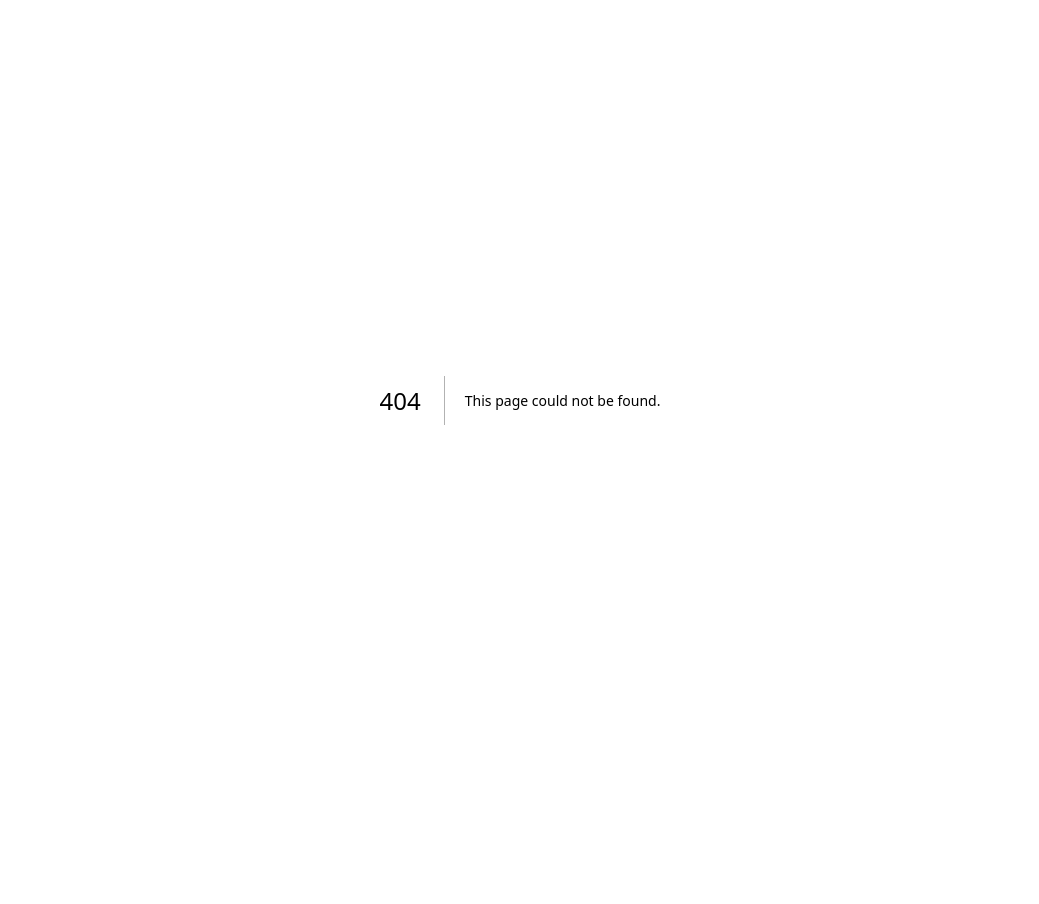
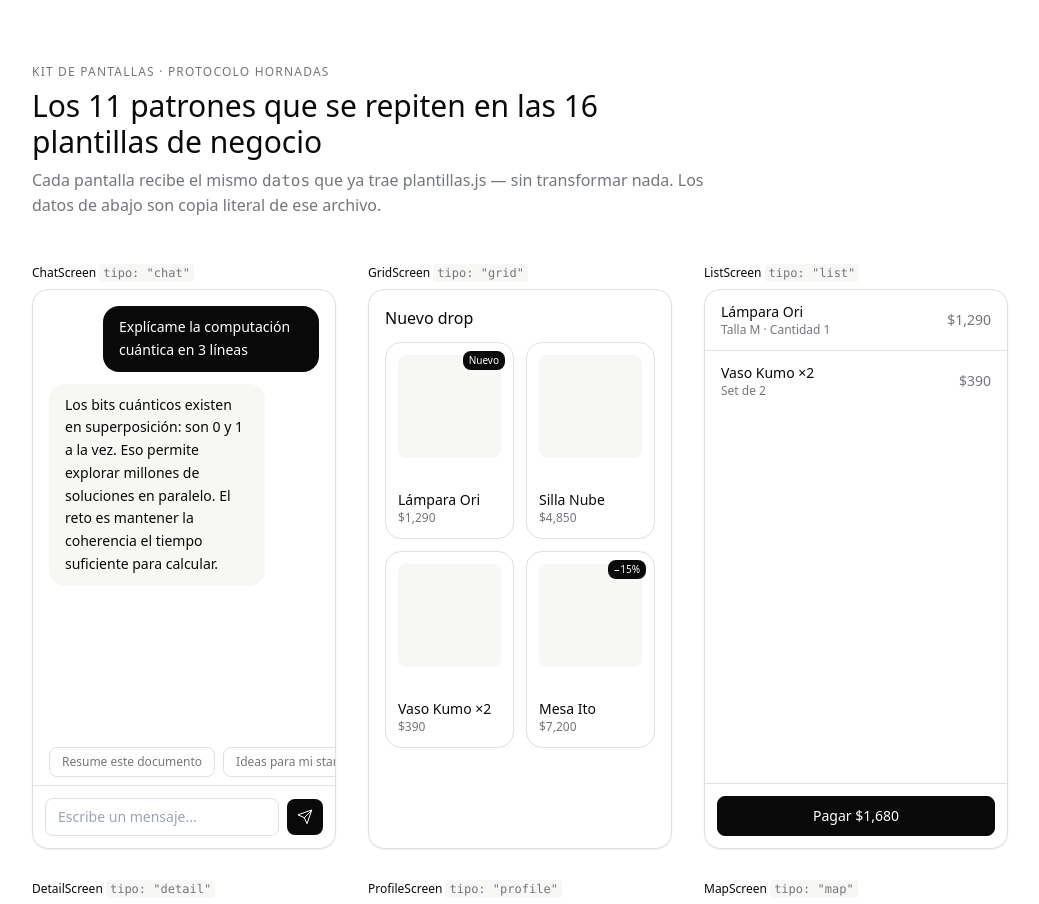
Before and after one commit to turbillon50/catalogo-compoentes, a Next.js app: page /screens in a window 1280 px wide. Before the commit this address had no page. Shown: the top 904 px of the page, without its empty margins (120-1159 px from the left). Before the commit the page ends 800 px from the top, so only its background shows below. Built offline with nearby package versions, Linux system fonts and the light colour scheme.

Commit message:
feat: pagina /screens — showcase en vivo de los 11 tipos con datos reales

```diff
--- /dev/null
+++ b/app/screens/page.tsx
@@ -0,0 +1,121 @@
+"use client";
+
+import { motion } from "framer-motion";
+import { ChatScreen } from "@/components/screens/ChatScreen";
+import { GridScreen } from "@/components/screens/GridScreen";
+import { ListScreen } from "@/components/screens/ListScreen";
+import { DetailScreen } from "@/components/screens/DetailScreen";
+import { ProfileScreen } from "@/components/screens/ProfileScreen";
+import { MapScreen } from "@/components/screens/MapScreen";
+import { DashboardScreen } from "@/components/screens/DashboardScreen";
+import { PlayerScreen } from "@/components/screens/PlayerScreen";
+import { CalendarScreen } from "@/components/screens/CalendarScreen";
+import { FeedScreen } from "@/components/screens/FeedScreen";
+import { LoginScreen } from "@/components/screens/LoginScreen";
+import {
+  chatDemo,
+  gridDemo,
+  listDemo,
+  detailDemo,
+  profileDemo,
+  mapDemo,
+  dashboardDemo,
+  playerDemo,
+  calendarDemo,
+  feedDemo,
+  loginDemo,
+} from "@/lib/sample-data";
+
+function Phone({ label, tipo, children }: { label: string; tipo: string; children: React.ReactNode }) {
+  return (
+    <div>
+      <p className="mb-2 text-xs text-[var(--vfc-fg-muted)]">
+        <span className="font-medium text-[var(--vfc-fg)]">{label}</span>{" "}
+        <code className="rounded bg-[var(--vfc-surface-2)] px-1 py-0.5">tipo: &quot;{tipo}&quot;</code>
+      </p>
+      <div className="h-[560px] overflow-hidden rounded-vfc-lg border border-[var(--vfc-border)] bg-[var(--vfc-surface)] shadow-vfc">
+        {children}
+      </div>
+    </div>
+  );
+}
+
+const stagger = { hidden: {}, show: { transition: { staggerChildren: 0.06 } } };
+const item = { hidden: { opacity: 0, y: 8 }, show: { opacity: 1, y: 0, transition: { duration: 0.24 } } };
+
+export default function ScreensShowcase() {
+  return (
+    <motion.main variants={stagger} initial="hidden" animate="show" className="mx-auto max-w-5xl px-6 py-16">
+      <motion.header variants={item} className="mb-12 max-w-2xl">
+        <p className="mb-2 text-xs font-medium uppercase tracking-widest text-[var(--vfc-fg-muted)]">
+          Kit de Pantallas · Protocolo Hornadas
+        </p>
+        <h1 className="text-3xl font-medium text-[var(--vfc-fg)]">
+          Los 11 patrones que se repiten en las 16 plantillas de negocio
+        </h1>
+        <p className="mt-2 text-[var(--vfc-fg-muted)]">
+          Cada pantalla recibe el mismo <code>datos</code> que ya trae plantillas.js — sin transformar
+          nada. Los datos de abajo son copia literal de ese archivo.
+        </p>
+      </motion.header>
+
+      <motion.div variants={stagger} className="grid grid-cols-1 gap-8 sm:grid-cols-2 lg:grid-cols-3">
+        <motion.div variants={item}>
+          <Phone label="ChatScreen" tipo="chat">
+            <ChatScreen {...chatDemo} />
+          </Phone>
+        </motion.div>
+        <motion.div variants={item}>
+          <Phone label="GridScreen" tipo="grid">
+            <GridScreen {...gridDemo} />
+          </Phone>
+        </motion.div>
+        <motion.div variants={item}>
+          <Phone label="ListScreen" tipo="list">
+            <ListScreen {...listDemo} />
+          </Phone>
+        </motion.div>
+        <motion.div variants={item}>
+          <Phone label="DetailScreen" tipo="detail">
+            <DetailScreen {...detailDemo} />
+          </Phone>
+        </motion.div>
+        <motion.div variants={item}>
+          <Phone label="ProfileScreen" tipo="profile">
+            <ProfileScreen {...profileDemo} />
+          </Phone>
+        </motion.div>
+        <motion.div variants={item}>
+          <Phone label="MapScreen" tipo="map">
+            <MapScreen {...mapDemo} />
+          </Phone>
+        </motion.div>
+        <motion.div variants={item}>
+          <Phone label="DashboardScreen" tipo="dashboard">
+            <DashboardScreen {...dashboardDemo} />
+          </Phone>
+        </motion.div>
+        <motion.div variants={item}>
+          <Phone label="PlayerScreen" tipo="player">
+            <PlayerScreen {...playerDemo} />
+          </Phone>
+        </motion.div>
+        <motion.div variants={item}>
+          <Phone label="CalendarScreen" tipo="calendar">
+            <CalendarScreen {...calendarDemo} />
+          </Phone>
+        </motion.div>
+        <motion.div variants={item}>
+          <Phone label="FeedScreen" tipo="feed">
+            <FeedScreen {...feedDemo} />
+          </Phone>
+        </motion.div>
+        <motion.div variants={item}>
+          <Phone label="LoginScreen" tipo="login">
+            <LoginScreen {...loginDemo} />
+          </Phone>
+        </motion.div>
+      </motion.div>
+    </motion.main>
+  );
+}
```
